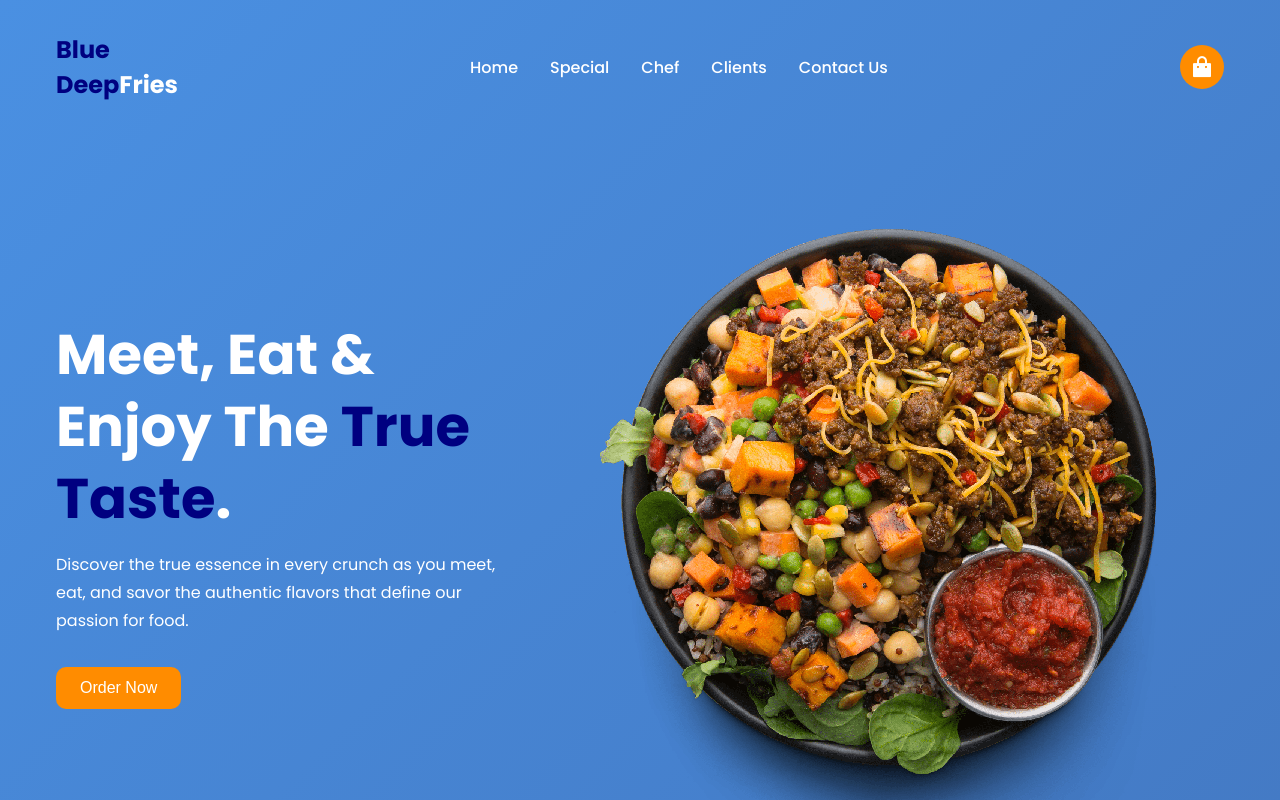
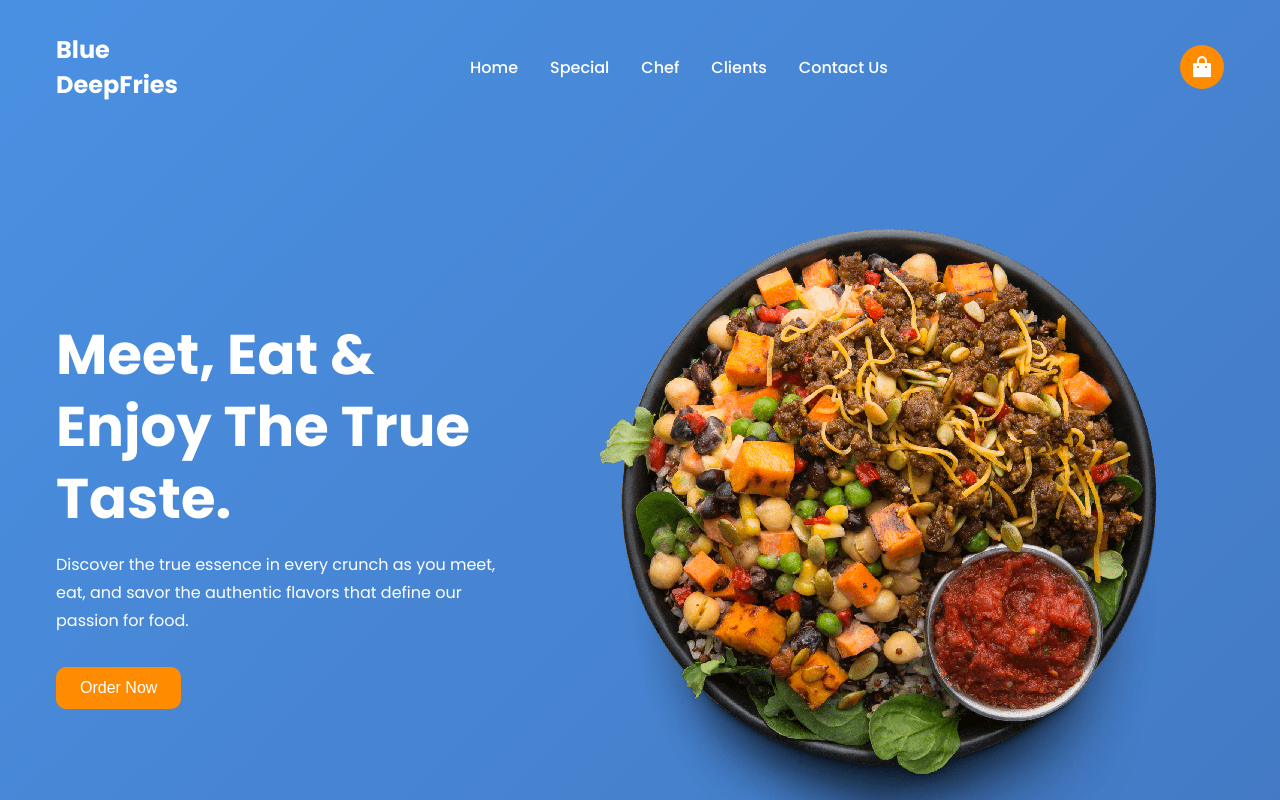
Before and after one commit to bluefound/Blue-Deep-Fries, a plain HTML site: page index.html in a window 1280 px wide. Shown: the top 800 px of the page. Drawn offline with nearby package versions, Linux system fonts and the light colour scheme.

Commit message:
Update style.css

```diff
--- a/style.css
+++ b/style.css
@@ -1,7 +1,7 @@
 @import url("https://fonts.googleapis.com/css2?family=Poppins:wght@400;500;600;700&display=swap");
 
 :root {
- --primary-color:  #000080;
+ --primary-color:  #ffffff;
   --primary-color-light:  #FF8C00;
   --primary-color-dark: #ADD8E6;
   --text-dark: #ffffff;
```
